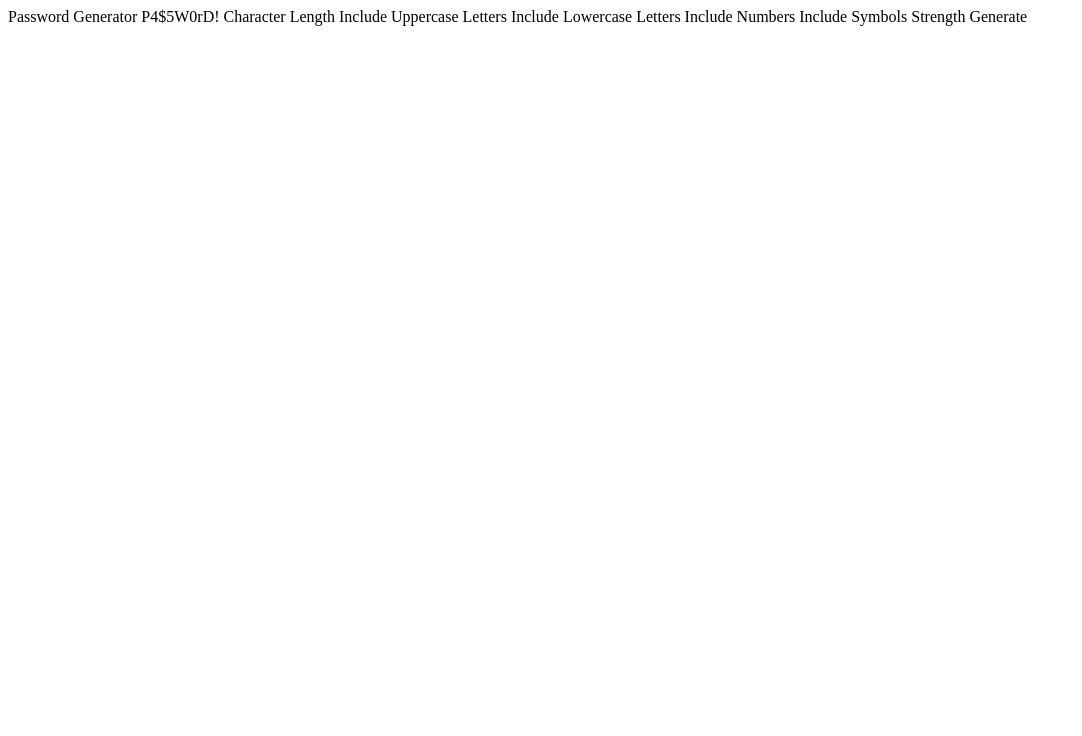
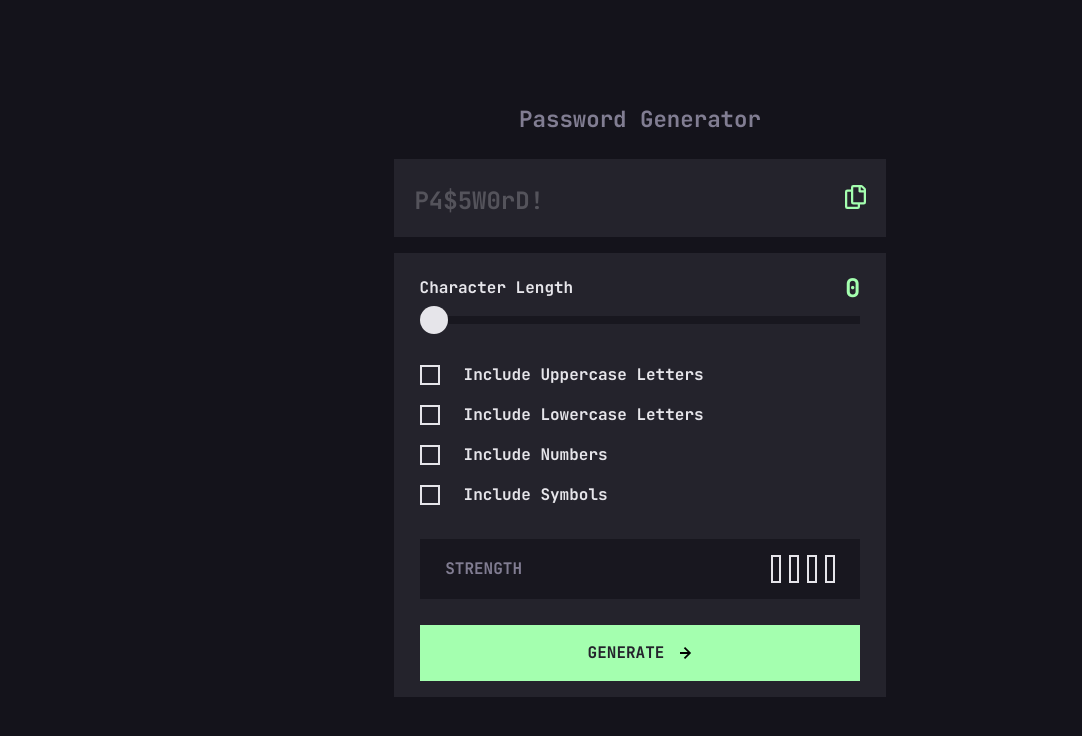
Before and after one commit to Lapupeh/Password-generator-app, a plain HTML site: page starter-code/index.html in a window 1280 px wide. Shown: the whole page, without its empty margins (0-1082 px from the left). Drawn offline with Linux system fonts and the light colour scheme.

Commit message:
Add password generator app files and initial implementation

```diff
--- a/starter-code/index.html
+++ b/starter-code/index.html
@@ -3,27 +3,73 @@
 <head>
   <meta charset="UTF-8">
   <meta name="viewport" content="width=device-width, initial-scale=1.0">
-
+  <meta
+    name="description"
+    content="This website enables you to generate your own password."/>
   <link rel="icon" type="image/png" sizes="32x32" href="./assets/images/favicon-32x32.png">
 
-  <title>Frontend Mentor | Password generator app</title>
+  <link rel="stylesheet" href="/starter-code/style.css">
+  <link rel="stylesheet" href="/starter-code/reset.css">
+  <script defer src="/starter-code/script.js"></script>
+
+  <title>Password generator | la-pupeh</title>
 </head>
 <body>
-
-  Password Generator
-
-  P4$5W0rD!
-
-  Character Length
-
-  Include Uppercase Letters
-  Include Lowercase Letters
-  Include Numbers
-  Include Symbols
-
-  Strength
-
-  Generate
-
+  <main>
+    <h1>Password Generator</h1>
+    <div class="password-container">
+      <div class="password-input">
+        <input type="text" id="password" placeholder="P4$5W0rD!" readonly>
+        <span class="copied hidden">COPIED</span>
+        <img src="/starter-code/assets/images/icon-copy.svg" alt="Copy icon" id="copy-icon" class="copy-icon">
+      </div>
+      <div class="password-details-container">
+        <div class="character-length">
+          <p>Character Length</p>
+          <span id="length-value">0</span>
+        </div>
+        <input type="range" id="slider" min="0" max="20" value="0">
+        <div class="checkboxes">
+          <label class="checkbox-container">
+            <input type="checkbox" id="uppercase">
+            <span class="checkmark"></span>
+            <span class="uppercase">Include Uppercase Letters</span>
+          </label>
+          <label class="checkbox-container">
+            <input type="checkbox" id="lowercase" >
+            <span class="checkmark"></span>
+            <span class="lowercase">Include Lowercase Letters</span>
+          </label>
+          <label class="checkbox-container">
+            <input type="checkbox" id="numbers">
+            <span class="checkmark"></span>
+            <span class="numbers">Include Numbers</span>
+          </label>
+          <label class="checkbox-container">
+            <input type="checkbox" id="symbols">
+            <span class="checkmark"></span>
+            <span class="symbols">Include Symbols</span>
+          </label>
+      </div>
+      <div class="strength-container">
+        <p>STRENGTH</p>
+        <div class="strength-indicator">
+        <span id="strength-text"></span>
+        <div class="strength-bars">
+            <div class="bar" id="bar1"></div>
+            <div class="bar" id="bar2"></div>
+            <div class="bar" id="bar3"></div>
+            <div class="bar" id="bar4"></div>
+        </div>
+      </div>
+    </div>
+      <button id="generate-btn">
+        <span>GENERATE</span>
+        <svg class="arrow-icon" width="12" height="12" xmlns="http://www.w3.org/2000/svg">
+          <path d="m5.106 12 6-6-6-6-1.265 1.265 3.841 3.84H.001v1.79h7.681l-3.841 3.84z"/>
+        </svg>
+      </button>
+    </div>
+  </main>
 </body>
 </html>
--- /dev/null
+++ b/starter-code/reset.css
@@ -0,0 +1,48 @@
+/* Resets */
+/* 1. Use a more-intuitive box-sizing model */
+*, *::before, *::after {
+    box-sizing: border-box;
+  }
+
+  /* 2. Remove default margin */
+  * {
+    margin: 0;
+  }
+
+  body {
+    /* 3. Add accessible line-height */
+    line-height: 1.5;
+    /* 4. Improve text rendering */
+    -webkit-font-smoothing: antialiased;
+  }
+
+  /* 5. Improve media defaults */
+  img, picture, video, canvas, svg {
+    display: block;
+    max-width: 100%;
+  }
+
+  /* 6. Inherit fonts for form controls */
+  input, button, textarea, select {
+    font: inherit;
+  }
+
+  /* 7. Avoid text overflows */
+  p, h1, h2, h3, h4, h5, h6 {
+    overflow-wrap: break-word;
+  }
+
+  /* 8. Improve line wrapping */
+  p {
+    text-wrap: pretty;
+  }
+  h1, h2, h3, h4, h5, h6 {
+    text-wrap: balance;
+  }
+
+  /*
+    9. Create a root stacking context
+  */
+  #root, #__next {
+    isolation: isolate;
+  }
--- /dev/null
+++ b/starter-code/style.css
@@ -0,0 +1,249 @@
+
+@import url('https://fonts.googleapis.com/css2?family=JetBrains+Mono:ital,wght@0,100..800;1,100..800&display=swap');
+
+:root {
+    /* Colors */
+    --color-grey-200: #E6E5EA;
+    --color-grey-600: #817D92;
+    --color-grey-700: #54535B;
+    --color-grey-800: #24232C;
+    --color-grey-850: #18171F;
+    --color-grey-900: #14131B;
+    --color-grey-950: #08070B;
+    --color-yellow-300: #F8CD65;
+    --color-orange-400: #FB7C58;
+    --color-red-500: #F64A4A;
+    --color-green-200: #A4FFAF;
+    --color-white: #FFFFFF;
+    --color-black: #000000;
+}
+body {
+    font-family: 'JetBrains Mono', monospace;
+    font-weight: bold;
+    background-color: var(--color-grey-900);
+    color: var(--color-grey-200);
+    min-height: 100vh;
+    display: flex;
+    justify-content: center;
+    align-items: center;
+}
+main {
+    width: clamp(21.4375rem, 80vw, 33.75rem);
+    margin: 0 auto;
+    padding:  0 1.5rem;
+}
+h1 {
+    color: var(--color-grey-600);
+    font-size: clamp(1rem, 1rem + 0.5vw, 1.5rem);
+    margin-bottom: clamp(1rem, 1rem + 0.5vw, 2rem);
+    text-align: center;
+}
+.password-container {
+    width: 100%;
+    margin: 0 auto;
+}
+
+.password-input {
+    width: 100%;
+    display: flex;
+    align-items: center;
+    position: relative;
+    margin-bottom: clamp(1rem, 1vw, 1.5rem);
+}
+.password-input input {
+    width: 100%;
+    background-color: var(--color-grey-800);
+    border: none;
+    padding-top: 1rem;
+    padding-bottom: 1rem;
+    padding-left: clamp(1rem, 1.6vw, 2rem);
+    font-size: clamp(1.5rem, 2.4vw, 2rem);
+    color: var(--color-grey-200);
+
+}
+.password-input input::placeholder {
+    color: var(--color-grey-700);
+    font-size: clamp(1.5rem, 1vw, 2rem);
+}
+.hidden {
+    display: none;
+}
+.copied {
+    position: absolute;
+    right: 55px;
+    top: 1.8rem;
+    font-size: clamp(1rem, 1vw, 1.125rem);
+    color: var(--color-green-200);
+    transition: all 0.2s ease-in-out;
+}
+.copy-icon {
+    position: absolute;
+    right: clamp(1rem, 1.6vw, 2rem);
+    top: 1.6rem;
+    cursor: pointer;
+    transition: filter 0.2s ease-in-out;
+}
+.copy-icon:hover {
+    transform: scale(0.9);
+    filter: invert(0.5) brightness(2);
+
+}
+.password-details-container,
+.strength-container,
+button {
+    width: 100%;
+    padding-top: clamp(1rem, 1vw, 1.5rem);
+    padding-bottom: clamp(1rem, 1vw, 1.5rem);
+    padding-left: clamp(1rem, 2vw, 2rem);
+    padding-right: clamp(1rem, 2vw, 2rem);
+    background-color: var(--color-grey-800);
+}
+.character-length {
+    display: flex;
+    justify-content: space-between;
+    align-items: center;
+}
+.character-length p {
+    font-size: clamp(1rem, 1vw, 1.125rem);
+
+}
+.character-length span {
+    color: var(--color-green-200);
+    font-size: clamp(1.5rem, 2vw, 2rem);
+}
+input[type="range"] {
+    -webkit-appearance: none;
+    appearance: none;
+    width: 100%;
+    height: 0.5rem;
+    background: var(--color-grey-850);
+    outline: none;
+    transition: background 0.3s;
+}
+input[type="range"]::-webkit-slider-runnable-track {
+    height: 0.5rem;
+}
+input[type="range"]::-webkit-slider-thumb {
+    -webkit-appearance: none;
+    appearance: none;
+    width: 1.75rem;
+    height: 1.75rem;
+    background: var(--color-grey-200);
+    cursor: pointer;
+    border-radius: 50%;
+    margin-top: -10px;
+    position: relative;
+    z-index: 2;
+}
+input[type="range"]::-webkit-slider-thumb:hover {
+    background: var(--color-grey-850);
+    border: 2px solid var(--color-green-200);
+}
+input[type="range"]::-moz-range-thumb {
+    width: 1.75rem;
+    height: 1.75rem;
+    background: var(--color-grey-200);
+    cursor: pointer;
+    border-radius: 50%;
+}
+input[type="range"]::-moz-range-thumb:hover {
+    background: var(--color-grey-850);
+    border: 2px solid var(--color-green-200);
+}
+.checkboxes {
+    margin: 2rem 0;
+}
+.checkbox-container {
+    display: flex;
+    align-items: center;
+    gap: 1.5rem;
+    margin-bottom: 1rem;
+    font-size: clamp(1rem, 1vw, 1.125rem);
+}
+.checkbox-container input {
+    display: none;
+}
+.checkmark {
+    width: 20px;
+    height: 20px;
+    border: 2px solid var(--color-grey-200);
+    background: var(--color-grey-800);
+    display: inline-block;
+    position: relative;
+    cursor: pointer;
+    transition: all 0.2s ease-in-out;
+}
+.checkmark:hover {
+    background: var(--color-grey-850);
+    border: 2px solid var(--color-green-200);
+}
+.checkbox-container input:checked + .checkmark {
+    background: url('assets/images/icon-check.svg') no-repeat center center var(--color-green-200);
+    border: none;
+}
+.strength-container {
+    display: flex;
+    flex-wrap: wrap;
+    justify-content: space-between;
+    align-items: center;
+    background-color: var(--color-grey-850);
+    margin-bottom: clamp(1rem, 2vw, 2rem);;
+}
+.strength-container p {
+    color: var(--color-grey-600);
+    font-size: (1rem, 1vw, 1.125rem);
+}
+.strength-container span {
+    color: var(--color-grey-200);
+    font-size: clamp(1.125rem, 3vw, 1.5rem);
+
+}
+.strength-indicator {
+    display: flex;
+    flex-wrap: wrap;
+    gap: 0.6rem;
+}
+.strength-bars {
+    display: flex;
+    justify-content: space-between;
+    align-items: center;
+    gap: 0.5rem;
+}
+.strength-bars .bar {
+    width: 10px;
+    height: 28px;
+    border: 2px solid var(--color-grey-200);
+}
+.very-weak .bar:nth-child(1) {
+    background-color: var(--color-red-500);
+}
+.weak .bar:nth-child(1),
+.weak .bar:nth-child(2) {
+    background-color: var(--color-orange-400);
+}
+.medium .bar:nth-child(1),
+.medium .bar:nth-child(2),
+.medium .bar:nth-child(3) {
+    background-color: var(--color-yellow-300);
+}
+.strong .bar {
+    background-color: var(--color-green-200);
+}
+button {
+    display: flex;
+    gap : 1rem;
+    justify-content: center;
+    align-items: center;
+    border: none;
+    background-color: var(--color-green-200);
+    cursor: pointer;
+    color: var(--color-grey-800);
+}
+button:hover {
+    border: 2px solid var(--color-green-200);
+    background-color: var(--color-grey-800);
+    color: var(--color-green-200);
+}
+.active-arrow {
+   fill: var(--color-green-200);
+}
```
Also changed, not shown: starter-code/script.js (added, +110 -0 lines), Screenshot.png (added), 3 other files.
